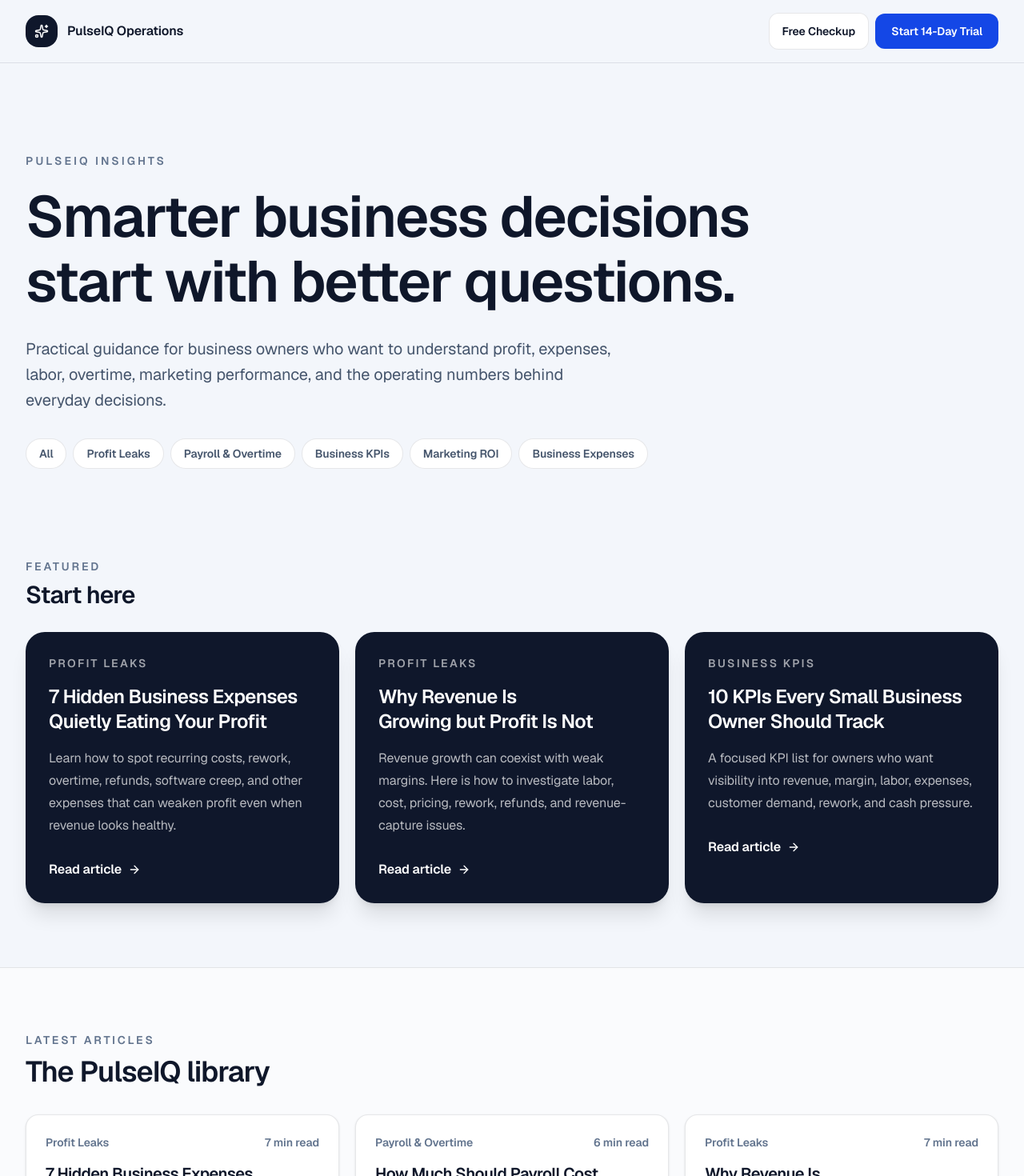
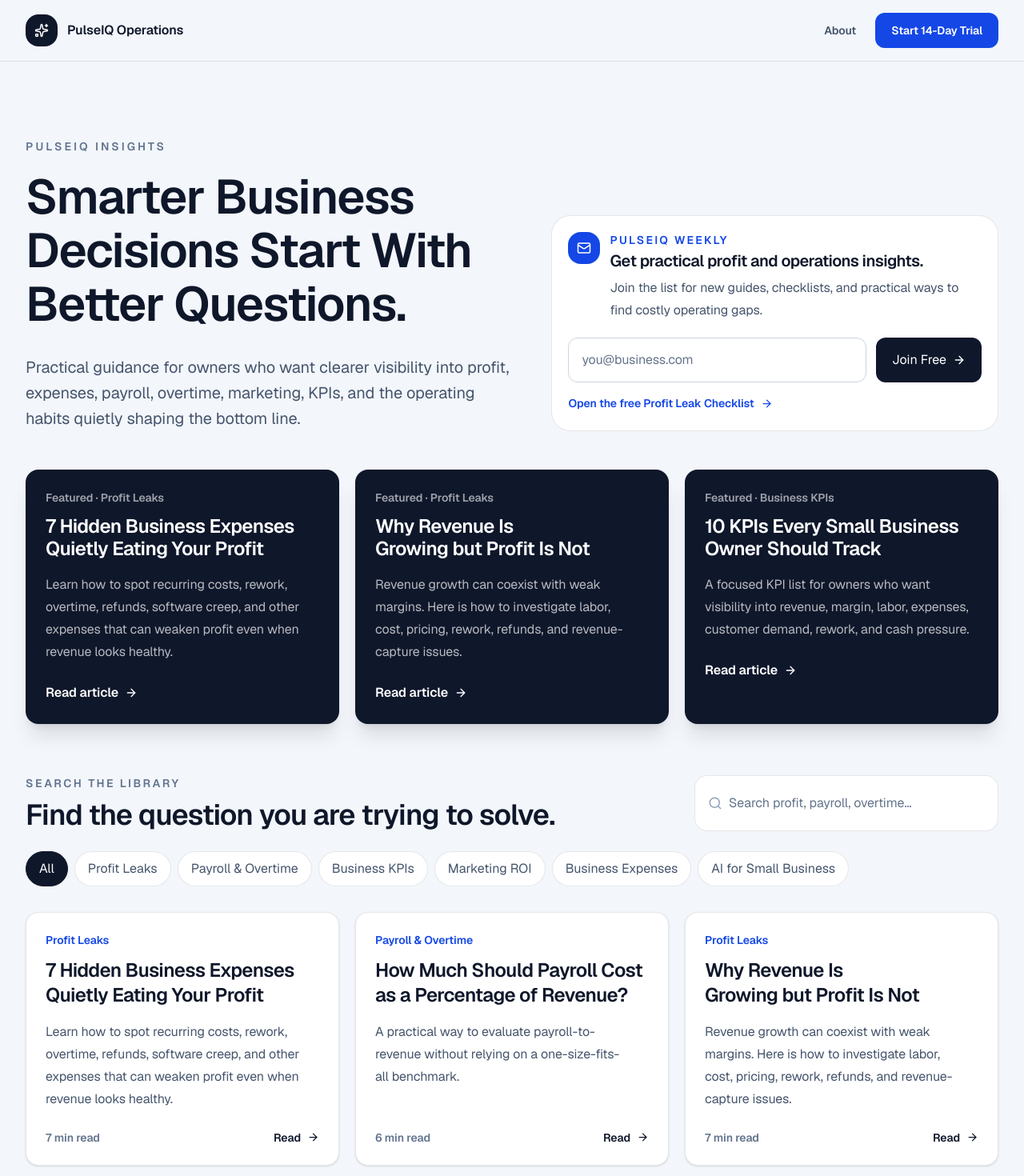
Before and after one commit to aundreanapper12-gif/pulseiqop, a Next.js app: page /insights in a window 1280 px wide. Shown: the top 1470 px of the page at 80% size. Built offline with nearby package versions, Linux system fonts and the light colour scheme; no server answers.

Commit message:
feat: turn PulseIQ Insights into searchable blog hub

```diff
--- a/app/insights/page.tsx
+++ b/app/insights/page.tsx
@@ -1,66 +1,53 @@
 import type { Metadata } from "next";
 import { ArrowRight, BarChart3, BriefcaseBusiness, Gauge, Search, Sparkles, TrendingUp } from "lucide-react";
-import { insightCategories, insightPosts } from "./posts";
+import NewsletterSignup from "../components/NewsletterSignup";
+import InsightsClient from "./insights-client";
+import { insightCategories, insightPosts } from "./library";
 
 export const metadata: Metadata = {
-  title: "PulseIQ Insights | Small Business Profit, Expenses & Operations",
-  description: "Practical articles on profit leaks, business expenses, payroll, overtime, marketing ROI, and small-business KPIs from PulseIQ Operations.",
+  title: "PulseIQ Insights | Small Business Profit & Operations Blog",
+  description: "Practical guides on profit leaks, business expenses, payroll, overtime, marketing ROI, KPIs, and AI for small business operations.",
   alternates: { canonical: "/insights" },
 };
 
 const guides = [
-  { title: "Profit Leak Analysis", body: "Separate verified cost variances from modeled opportunities and identify which operating gap deserves attention first.", href: "/profit-leak-analysis", icon: Search },
-  { title: "Business Expense Analysis", body: "Examine category, vendor, and month-over-month movement to reveal where operating costs are drifting.", href: "/business-expense-analysis", icon: BarChart3 },
+  { title: "Profit Leak Analysis", body: "Separate verified cost variances from modeled opportunities and identify which operating gap deserves executive attention first.", href: "/profit-leak-analysis", icon: Search },
+  { title: "Business Expense Analysis", body: "Examine category, vendor, and month-over-month movement to reveal where operating costs are drifting and where follow-up may create value.", href: "/business-expense-analysis", icon: BarChart3 },
   { title: "Overtime Cost Analysis", body: "Move beyond the total and isolate the employees, shifts, teams, or demand patterns behind recurring overtime pressure.", href: "/overtime-cost-analysis", icon: Gauge },
-  { title: "Labor Cost Analysis", body: "Connect payroll, paid hours, revenue, and workload before deciding what rising labor cost actually means.", href: "/labor-cost-analysis", icon: BriefcaseBusiness },
-  { title: "Service Business Profitability", body: "Understand why revenue growth can coexist with thin margins when labor, expenses, rework, and revenue capture move differently.", href: "/service-business-profitability", icon: TrendingUp },
+  { title: "Labor Cost Analysis", body: "Connect payroll, paid hours, revenue, and workload before deciding whether rising labor cost reflects growth, inefficiency, or a deeper operating issue.", href: "/labor-cost-analysis", icon: BriefcaseBusiness },
+  { title: "Service Business Profitability", body: "Understand why revenue growth can coexist with thin margins when labor, expenses, rework, and revenue capture move in different directions.", href: "/service-business-profitability", icon: TrendingUp },
 ];
 
 export default function InsightsPage() {
-  const featured = insightPosts.filter((post) => post.featured);
+  const featured = insightPosts.filter((post) => post.featured).slice(0, 3);
   return (
     <main className="min-h-screen bg-[#f3f6fb] text-[#0f172a]">
       <header className="border-b border-slate-900/10 bg-[#f3f6fb]/95 px-5 py-4 backdrop-blur-xl md:px-8">
         <div className="mx-auto flex max-w-7xl items-center justify-between gap-4">
           <a href="/" className="flex items-center gap-3 font-semibold"><span className="flex h-10 w-10 items-center justify-center rounded-2xl bg-slate-900 text-white"><Sparkles size={18} /></span><span>PulseIQ Operations</span></a>
-          <div className="flex items-center gap-2"><a href="/checkup" className="hidden rounded-xl border border-slate-900/10 bg-white px-4 py-3 text-sm font-semibold sm:inline-flex">Free Checkup</a><a href="/trial" className="rounded-xl bg-blue-700 px-5 py-3 text-sm font-semibold text-white">Start 14-Day Trial</a></div>
+          <div className="flex items-center gap-2"><a href="/about" className="hidden rounded-xl px-4 py-2.5 text-sm font-semibold text-slate-600 sm:inline-flex">About</a><a href="/trial" className="rounded-xl bg-blue-700 px-5 py-3 text-sm font-semibold text-white">Start 14-Day Trial</a></div>
         </div>
       </header>
 
-      <section className="px-5 py-20 md:px-8 md:py-28">
+      <section className="px-5 py-16 md:px-8 md:py-24">
         <div className="mx-auto max-w-7xl">
-          <div className="max-w-5xl">
-            <p className="text-sm font-semibold uppercase tracking-[0.22em] text-slate-500">PulseIQ Insights</p>
-            <h1 className="mt-5 text-5xl font-semibold leading-[0.96] tracking-[-0.05em] md:text-7xl">Smarter business decisions start with better questions.</h1>
-            <p className="mt-7 max-w-3xl text-lg leading-8 text-slate-600 md:text-xl">Practical guidance for business owners who want to understand profit, expenses, labor, overtime, marketing performance, and the operating numbers behind everyday decisions.</p>
+          <div className="grid gap-10 lg:grid-cols-[1.05fr_.95fr] lg:items-end">
+            <div className="max-w-5xl"><p className="text-sm font-semibold uppercase tracking-[0.22em] text-slate-500">PulseIQ Insights</p><h1 className="mt-5 text-5xl font-semibold leading-[0.96] tracking-[-0.05em] md:text-6xl">Smarter Business Decisions Start With Better Questions.</h1><p className="mt-7 max-w-3xl text-lg leading-8 text-slate-600 md:text-xl">Practical guidance for owners who want clearer visibility into profit, expenses, payroll, overtime, marketing, KPIs, and the operating habits quietly shaping the bottom line.</p></div>
+            <NewsletterSignup compact />
           </div>
-          <div className="mt-8 flex flex-wrap gap-2">{insightCategories.map((category) => <span key={category} className="rounded-full border border-slate-900/10 bg-white px-4 py-2 text-sm font-semibold text-slate-600">{category}</span>)}</div>
+
+          {featured.length ? <div className="mt-12 grid gap-5 md:grid-cols-3">{featured.map((post) => <a key={post.slug} href={`/insights/${post.slug}`} data-insight-link className="rounded-2xl border border-slate-900/10 bg-slate-900 p-6 text-white shadow-xl"><p className="text-sm font-semibold text-white/60">Featured · {post.category}</p><h2 className="mt-3 text-2xl font-semibold leading-tight">{post.title}</h2><p className="mt-4 leading-7 text-white/70">{post.description}</p><span className="mt-6 inline-flex items-center gap-2 font-semibold">Read article <ArrowRight size={16} /></span></a>)}</div> : null}
+
+          <InsightsClient posts={insightPosts} categories={insightCategories} />
         </div>
       </section>
 
-      <section className="px-5 pb-20 md:px-8">
-        <div className="mx-auto max-w-7xl">
-          <div className="flex items-end justify-between gap-5"><div><p className="text-sm font-semibold uppercase tracking-[0.2em] text-slate-500">Featured</p><h2 className="mt-2 text-3xl font-semibold tracking-tight">Start here</h2></div></div>
-          <div className="mt-7 grid gap-5 lg:grid-cols-3">{featured.map((post) => <a key={post.slug} href={`/insights/${post.slug}`} className="group rounded-3xl border border-slate-900/10 bg-slate-900 p-7 text-white shadow-xl transition hover:-translate-y-1"><p className="text-sm font-semibold uppercase tracking-[0.16em] text-white/60">{post.category}</p><h3 className="mt-4 text-2xl font-semibold leading-8">{post.title}</h3><p className="mt-4 leading-7 text-white/70">{post.description}</p><span className="mt-7 inline-flex items-center gap-2 font-semibold">Read article <ArrowRight size={16} /></span></a>)}</div>
-        </div>
-      </section>
-
-      <section className="border-y border-slate-900/10 bg-white/60 px-5 py-20 md:px-8">
-        <div className="mx-auto max-w-7xl">
-          <div><p className="text-sm font-semibold uppercase tracking-[0.2em] text-slate-500">Latest Articles</p><h2 className="mt-2 text-3xl font-semibold tracking-tight md:text-4xl">The PulseIQ library</h2></div>
-          <div className="mt-8 grid gap-5 md:grid-cols-2 xl:grid-cols-3">{insightPosts.map((post) => <article key={post.slug} className="flex rounded-2xl border border-slate-900/10 bg-white p-6 shadow-sm"><div className="flex w-full flex-col"><div className="flex items-center justify-between gap-3 text-sm font-semibold text-slate-500"><span>{post.category}</span><span>{post.readTime}</span></div><h3 className="mt-4 text-xl font-semibold leading-7">{post.title}</h3><p className="mt-3 leading-7 text-slate-600">{post.description}</p><a href={`/insights/${post.slug}`} className="mt-auto inline-flex items-center gap-2 pt-6 font-semibold text-blue-700">Read article <ArrowRight size={16} /></a></div></article>)}</div>
-        </div>
-      </section>
-
-      <section className="px-5 py-20 md:px-8">
-        <div className="mx-auto max-w-7xl">
-          <div className="max-w-4xl"><p className="text-sm font-semibold uppercase tracking-[0.2em] text-slate-500">Deep-Dive Guides</p><h2 className="mt-2 text-3xl font-semibold tracking-tight md:text-4xl">Go deeper into the analysis.</h2><p className="mt-4 max-w-2xl leading-7 text-slate-600">These evergreen guides explain the core operating questions PulseIQ is built to help business owners investigate.</p></div>
-          <div className="mt-8 grid gap-5 md:grid-cols-2 xl:grid-cols-3">{guides.map((guide) => { const Icon = guide.icon; return <a key={guide.href} href={guide.href} className="group rounded-2xl border border-slate-900/10 bg-white/80 p-7 shadow-sm hover:-translate-y-1 hover:shadow-xl"><span className="flex h-11 w-11 items-center justify-center rounded-2xl bg-slate-900 text-white"><Icon size={19} /></span><h3 className="mt-6 text-2xl font-semibold">{guide.title}</h3><p className="mt-4 leading-7 text-slate-600">{guide.body}</p><span className="mt-7 inline-flex items-center gap-2 font-semibold">Explore guide <ArrowRight size={16} /></span></a>; })}</div>
-        </div>
+      <section className="border-y border-slate-900/10 bg-white/55 px-5 py-16 md:px-8">
+        <div className="mx-auto max-w-7xl"><p className="text-sm font-semibold uppercase tracking-[0.2em] text-slate-500">Deep-dive guides</p><h2 className="mt-3 text-3xl font-semibold tracking-tight md:text-4xl">Go deeper on the core PulseIQ analysis areas.</h2><div className="mt-8 grid gap-5 md:grid-cols-2 xl:grid-cols-3">{guides.map((guide) => { const Icon = guide.icon; return <a key={guide.href} href={guide.href} className="group rounded-2xl border border-slate-900/10 bg-white p-7 shadow-sm hover:-translate-y-1 hover:shadow-xl"><span className="flex h-11 w-11 items-center justify-center rounded-2xl bg-slate-900 text-white"><Icon size={19} /></span><h3 className="mt-6 text-2xl font-semibold">{guide.title}</h3><p className="mt-4 leading-7 text-slate-600">{guide.body}</p><span className="mt-7 inline-flex items-center gap-2 font-semibold">Explore guide <ArrowRight size={16} /></span></a>; })}</div></div>
       </section>
 
       <section className="bg-[#0f172a] px-5 py-20 text-white md:px-8">
-        <div className="mx-auto grid max-w-7xl gap-8 lg:grid-cols-[1fr_.7fr] lg:items-center"><div><p className="text-sm font-semibold uppercase tracking-[0.2em] text-white/50">From reading to action</p><h2 className="mt-3 text-4xl font-semibold tracking-tight md:text-5xl">See what the numbers say about your business.</h2><p className="mt-5 max-w-3xl text-lg leading-8 text-white/70">Use the free checkup for a quick starting point or begin the 14-day PulseIQ trial for the full workspace, scenarios, executive dashboard, and action tracking.</p></div><div className="flex flex-col gap-3 lg:justify-self-end"><a href="/checkup" className="inline-flex items-center justify-center gap-2 rounded-xl bg-white px-7 py-4 font-semibold text-slate-900">Take Free Checkup <ArrowRight size={18} /></a><a href="/trial" className="inline-flex items-center justify-center rounded-xl border border-white/20 px-7 py-4 font-semibold">Start 14-Day Trial</a></div></div>
+        <div className="mx-auto grid max-w-7xl gap-8 lg:grid-cols-[1fr_.7fr] lg:items-center"><div><p className="text-sm font-semibold uppercase tracking-[0.2em] text-white/50">Free resource</p><h2 className="mt-3 text-4xl font-semibold tracking-tight md:text-5xl">Check 15 places profit can quietly leak out of a business.</h2><p className="mt-5 max-w-3xl text-lg leading-8 text-white/70">Use the printable PulseIQ Profit Leak Checklist before you start cutting expenses at random.</p></div><a href="/resources/profit-leak-checklist" className="inline-flex items-center justify-center gap-2 rounded-xl bg-white px-7 py-4 font-semibold text-slate-900 lg:justify-self-end">Get the Free Checklist <ArrowRight size={18} /></a></div>
       </section>
     </main>
   );
```
